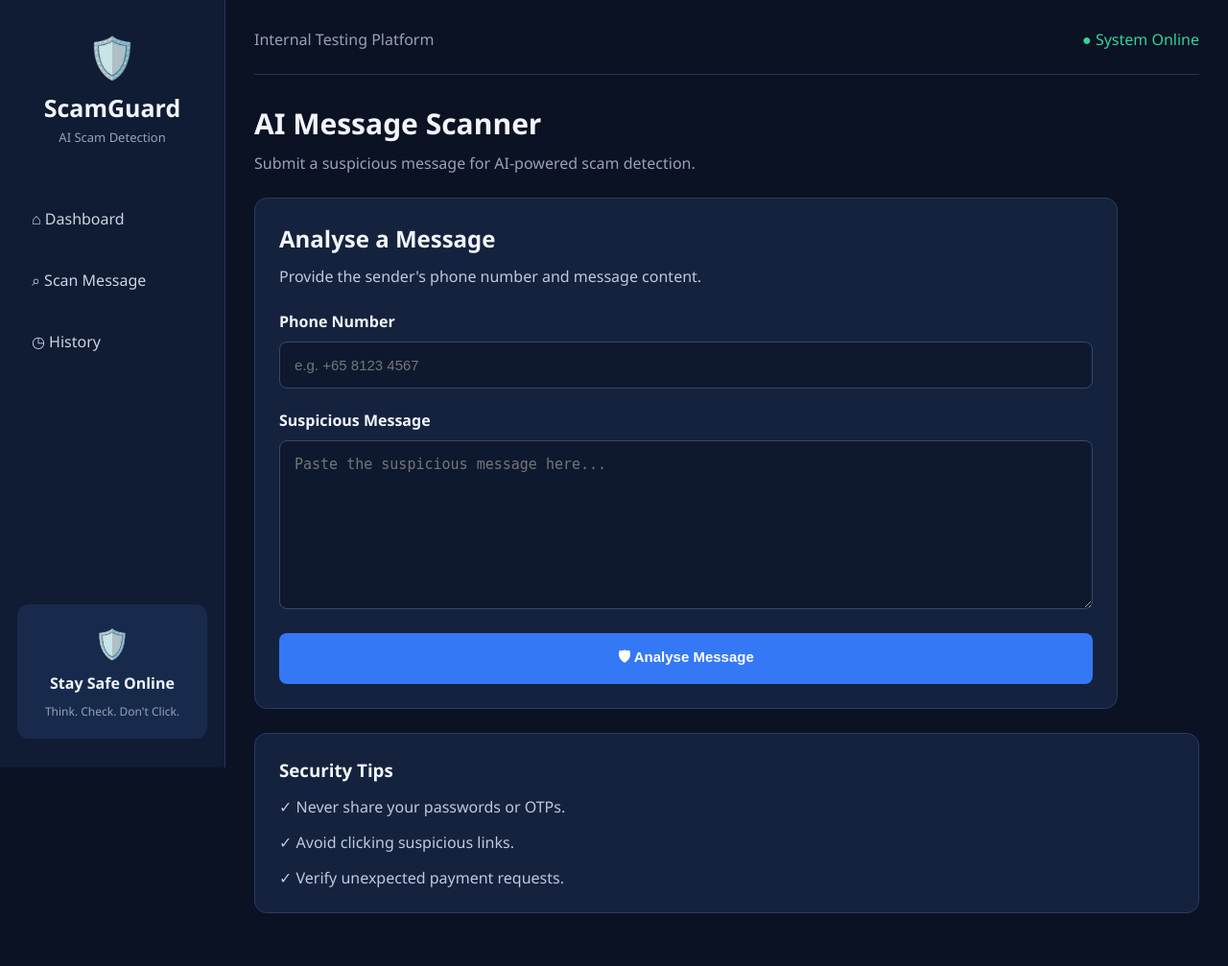
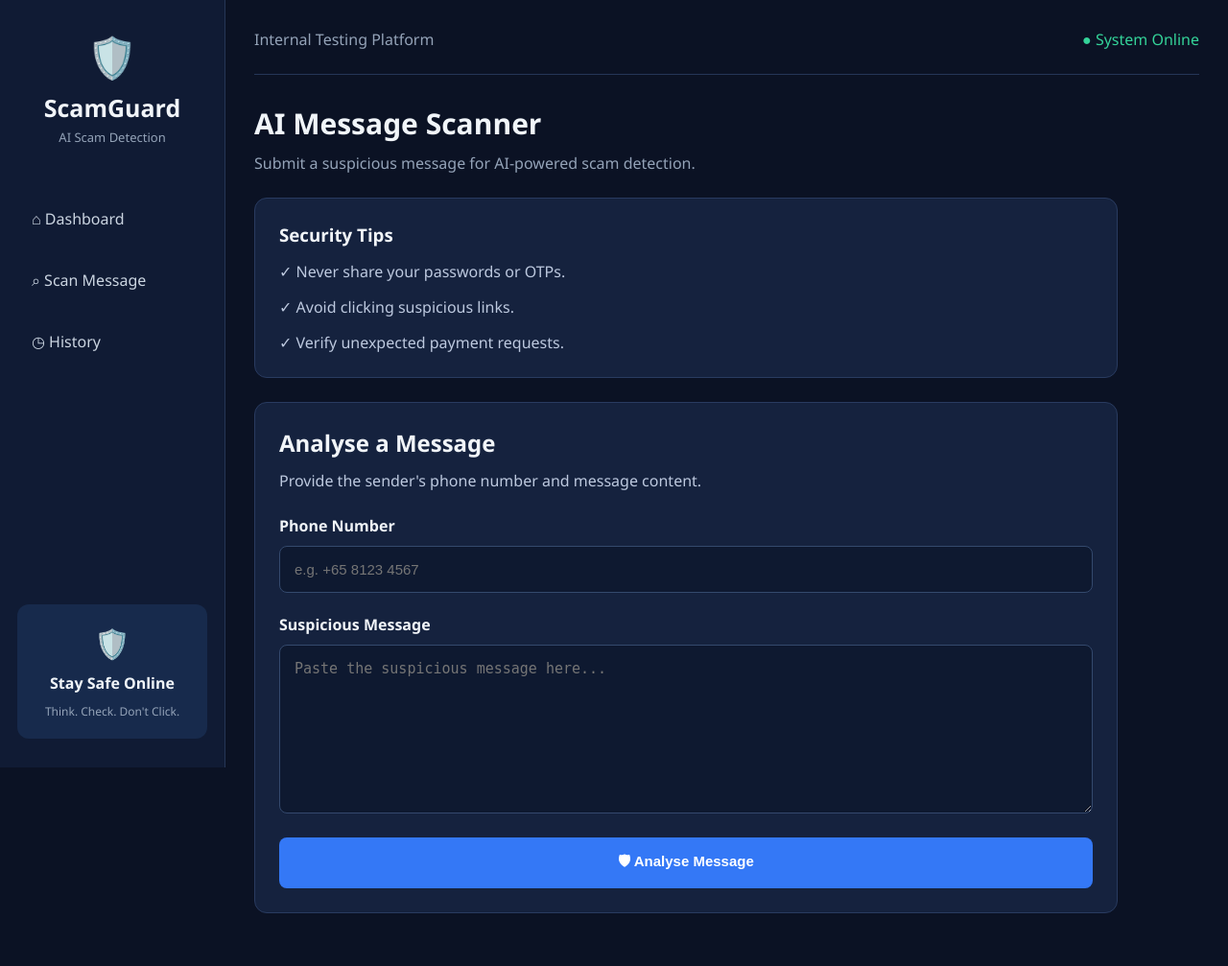
Before and after one commit to Jon1oh/DevOps-Team-6, a Flask app: page /scanner in a window 1280 px wide. Shown: the whole page at 96% size. Run offline with Flask 3, Linux system fonts and the light colour scheme; parts of the project's set-up code (start-up, migrations or seed data) failed here and were passed over.

Commit message:
moves Security Tips section on top and equializes the width of the Analyze Message and Security Tips sections in scanner.html

```diff
--- a/app/static/css/style.css
+++ b/app/static/css/style.css
@@ -260,7 +260,7 @@ td {
     color: #94a3b8;
 }
 
-.scanner-panel {
+.scanner-panel, .tips {
     max-width: 900px;
 }
 
--- a/app/templates/scanner.html
+++ b/app/templates/scanner.html
@@ -9,6 +9,20 @@
     <h1>AI Message Scanner</h1>
     <p>Submit a suspicious message for AI-powered scam detection.</p>
 </section>
+
+{% if not fallback_prompt %}
+
+<section class="panel tips">
+
+    <h3>Security Tips</h3>
+
+    <p>✓ Never share your passwords or OTPs.</p>
+    <p>✓ Avoid clicking suspicious links.</p>
+    <p>✓ Verify unexpected payment requests.</p>
+
+</section>
+
+{% endif %}
 
 <section class="panel scanner-panel">
 
@@ -119,18 +133,4 @@
 
 </section>
 
-{% if not fallback_prompt %}
-
-<section class="panel tips">
-
-    <h3>Security Tips</h3>
-
-    <p>✓ Never share your passwords or OTPs.</p>
-    <p>✓ Avoid clicking suspicious links.</p>
-    <p>✓ Verify unexpected payment requests.</p>
-
-</section>
-
-{% endif %}
-
 {% endblock %}
```
